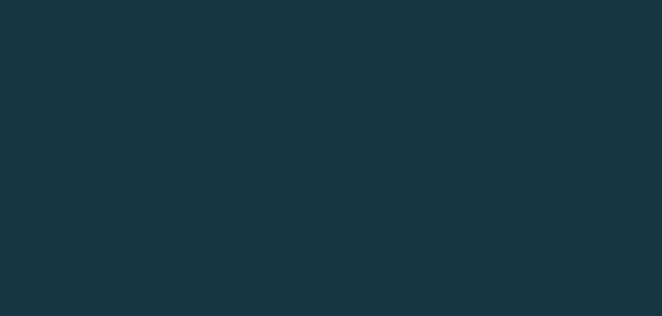
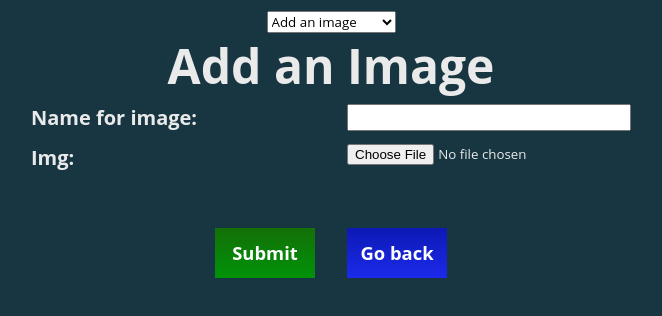
Before and after one commit to Lucas123-m/frontendForBackProject, a React (Vite) app: page /manageImages in a window 1280 px wide. Before the commit this address had no page. Shown: the top 316 px of the page, without its empty margins (309-971 px from the left). Built offline with nearby package versions, Linux system fonts and the light colour scheme.

Commit message:
cambio el nombre de la ruta a manageImages y modifico para que refresque bien al gestionar imagenes

```diff
--- a/src/App.jsx
+++ b/src/App.jsx
@@ -14,7 +14,7 @@ export default function App(){
       <BrowserRouter>
         <Routes>
           <Route exact path="/" element={<MainPage/>} />
-          <Route exact path="/newImage" element={<ManageImages/>} />
+          <Route exact path="/manageImages" element={<ManageImages/>} />
           <Route exact path="/edit/:id" element={<Edit/>} />
           <Route exact path="/newEntry" element={<NewEntry/>} />
           <Route exact path="/content/:id" element={<AnimeContent/>} />
--- a/src/Pages/animeSeries.jsx
+++ b/src/Pages/animeSeries.jsx
@@ -32,7 +32,7 @@ export default function MainPage(){
             <main>
                 <div className="animes-buttons">
                     <button id="add-anime" className="btn btn-add"><NavLink to="/newEntry">New Anime</NavLink></button>
-                    <button id="add-image" className="btn btn-add"><NavLink to="/newImage">New Image</NavLink></button>
+                    <button id="add-image" className="btn btn-add"><NavLink to="/manageImages">Manage Images</NavLink></button>
                 </div>
                 <hr></hr>
                 <AnimesContainer animes={dataAnimes} onDelete={setDelete} images={dataImages}/>
--- a/src/components/forms/addImage.jsx
+++ b/src/components/forms/addImage.jsx
@@ -14,6 +14,10 @@ export default function AddImage(){
         const response = await fetch(url_post_api,{method:"POST",body: formData})
         const retorno = await response.json()
         console.log(response,retorno)
+        const inputImg = document.getElementById("imageInp")
+        inputImg.value=""
+        const inputName = document.getElementById("nameInp")
+        inputName.value=""
     }
     return (
     <>
--- a/src/components/forms/deleteImage.jsx
+++ b/src/components/forms/deleteImage.jsx
@@ -5,17 +5,23 @@ export default function DeleteImage(){
     const [idImage,setIdImage] = useState(0)
     const [imgName,setImgName] = useState("N/A")
     const [images,setImages] = useState([])
+    const [deleted,setDeleted] = useState(false)
     useEffect(()=>{
         const getImages = async()=>{
             const res = await fetch("http://localhost:3000/animes/images")
             const data = await res.json()
             data.push({id:0,name:"N/A",url: ""})
             setImages(data)
-
+            setIdImage(0)
+            setUrlImage('')
+            setImgName("N/A")
+            const inputImg = document.getElementById("imageInp")
+            if(inputImg){inputImg.value=""}
             return data
         }
         getImages()
-    },[])
+        setDeleted(false)
+    },[deleted])
 
     const handleimageName = (event)=>{
         setIdImage(parseInt(event.target.value))
@@ -29,6 +35,7 @@ export default function DeleteImage(){
         const res = await fetch(`http://localhost:3000/animes/images/${idImage}`,{method: "DELETE"})
         const data = await res.json()
         console.log(data)
+        setDeleted(true)
     }
     return(
         <>
--- a/src/components/forms/updateImage.jsx
+++ b/src/components/forms/updateImage.jsx
@@ -82,7 +82,7 @@ export default function UpdateImage(){
                     </div>
                 </div>
                 <div className="btns-edit-container">
-                    <button type="submit" className="btns-edit btn-confirm">Submit</button>
+                    <button type="submit" className="btns-edit btn-confirm">Confirm</button>
                     <button type="button" className="btns-edit btn-go">
                         <NavLink to="/" className="go-back-link link">Go back</NavLink>
                     </button>
```
